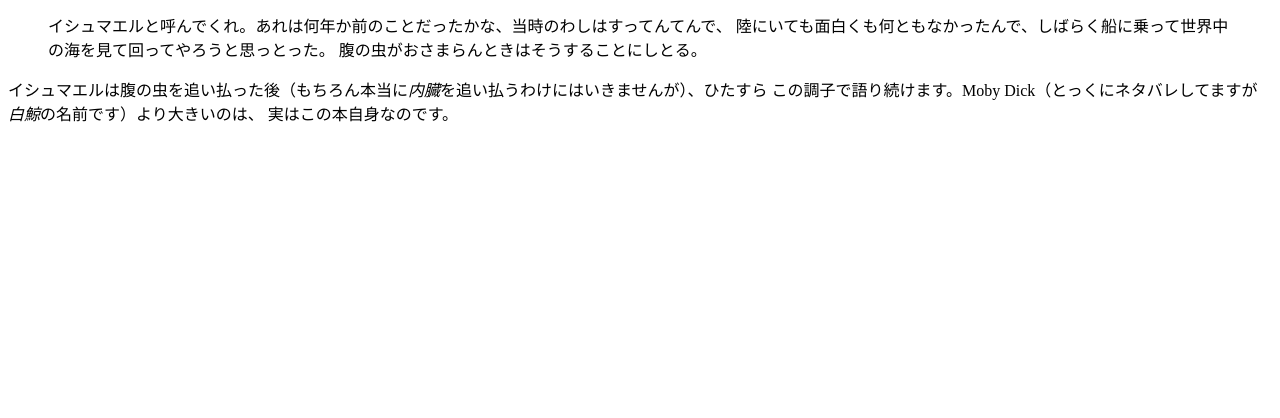
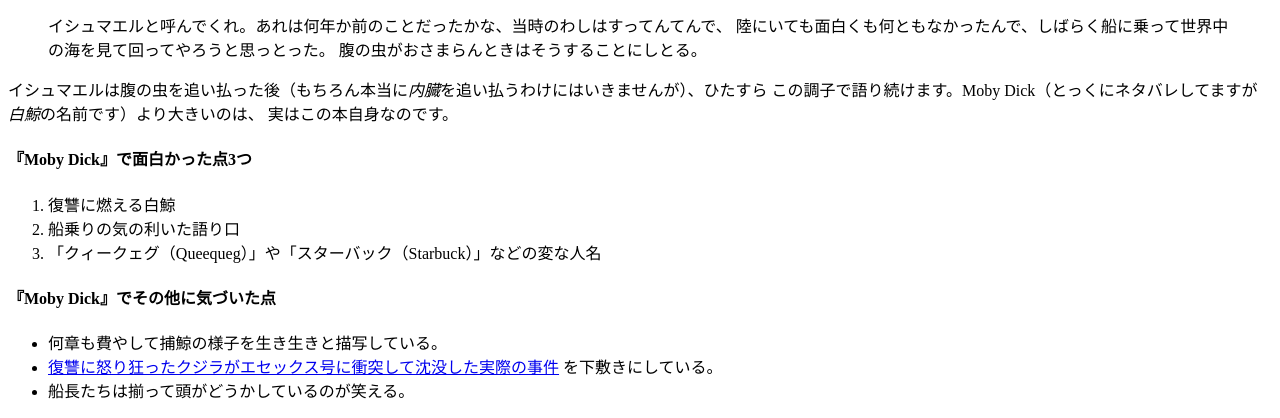
Before and after one commit to akira-fujino18/sample_website, a plain HTML site: page moby_dick.html in a window 1280 px wide. Shown: the part 383-801 px from the top of the page. Drawn offline with Linux system fonts and the light colour scheme.

Commit message:
Update moby_dick.html

```diff
--- a/moby_dick.html
+++ b/moby_dick.html
@@ -56,6 +56,24 @@
         イシュマエルは腹の虫を追い払った後（もちろん本当に<em>内臓</em>を追い払うわけにはいきませんが）、ひたすら
         この調子で語り続けます。Moby Dick（とっくにネタバレしてますが<em>白鯨</em>の名前です）より大きいのは、
         実はこの本自身なのです。
+
+        <h4>『Moby Dick』で面白かった点3つ</h4>
+
+<ol>
+  <li>復讐に燃える白鯨</li>
+  <li>船乗りの気の利いた語り口</li>
+  <li>「クィークェグ（Queequeg）」や「スターバック（Starbuck）」などの変な人名</li>
+</ol>
+
+      <h4>『Moby Dick』でその他に気づいた点</h4>
+
+<ul>
+  <li>何章も費やして捕鯨の様子を生き生きと描写している。</li>
+  <li><a href="https://en.wikipedia.org/wiki/Essex_(whaleship)"
+       target="_blank" rel="noopener">復讐に怒り狂ったクジラがエセックス号に衝突して沈没した実際の事件</a>
+       を下敷きにしている。</li>
+  <li>船長たちは揃って頭がどうかしているのが笑える。</li>
+</ul>
       </p>
     </div>
   </body>
```
